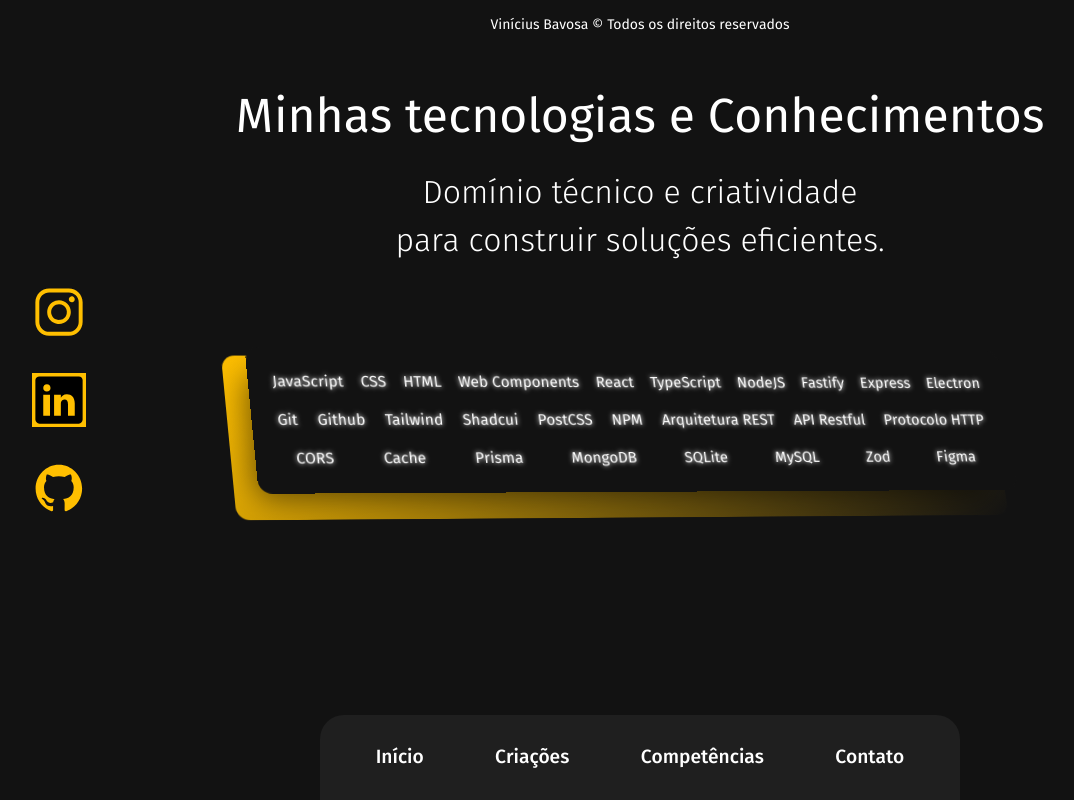
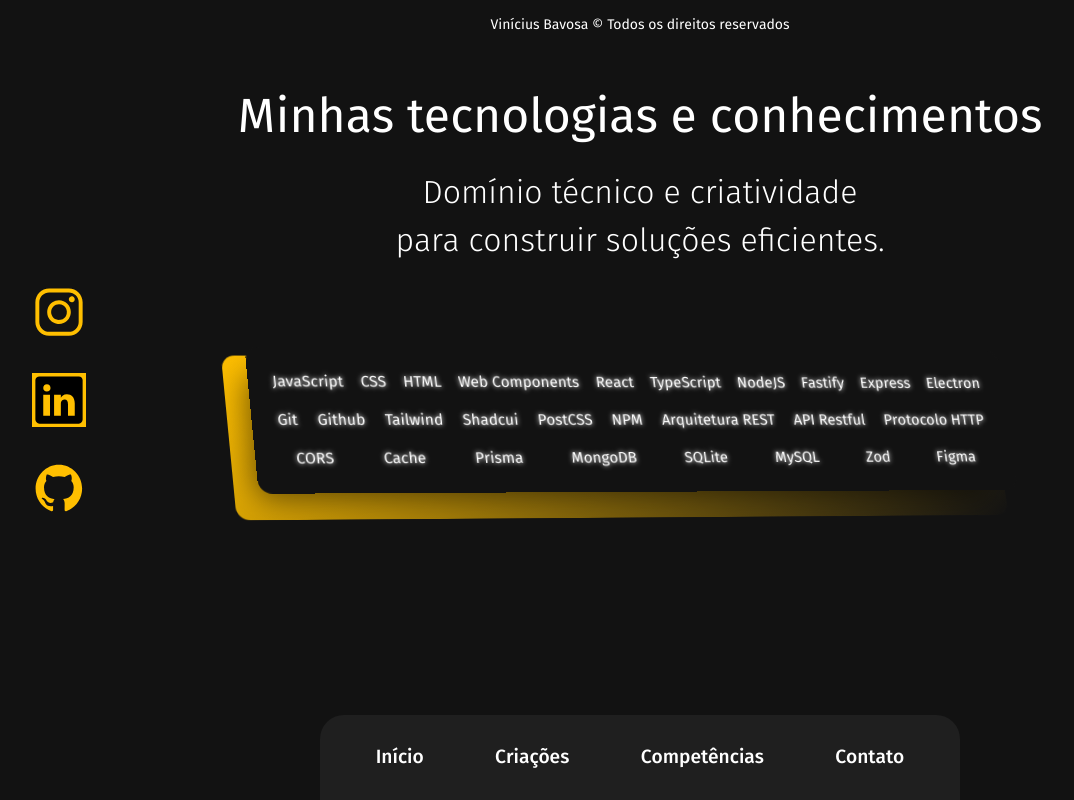
Before and after one commit to viniciusbavosa/MeuPortfolio, a React (Vite) app: page /skills in a window 1280 px wide. Shown: the whole page, without its empty margins (0-1074 px from the left). Built offline with nearby package versions, Linux system fonts and the light colour scheme.

Commit message:
refactor: subtitle container width

```diff
--- a/src/index.css
+++ b/src/index.css
@@ -148,7 +148,7 @@
 }
 
 .section-subtitle {
-  max-inline-size: min(50%, var(--measure));
+  max-inline-size: min(70%, var(--measure));
   padding-block: 1rem;
   text-align: center;
   font-size: clamp(1.125rem, 5vw, 2rem);
@@ -159,8 +159,4 @@
   .section-title {
     margin-block-start: 1rem;
   }
-
-  .section-subtitle {
-    display: flex;
-  }
 }
--- a/src/pages/Skills/skills.tsx
+++ b/src/pages/Skills/skills.tsx
@@ -1,5 +1,5 @@
 export default function Skills() {
-  const mainTitle = "Minhas tecnologias e Conhecimentos";
+  const mainTitle = "Minhas tecnologias e conhecimentos";
   const subtitle =
     "Domínio técnico e criatividade para construir soluções eficientes.";
 
```
